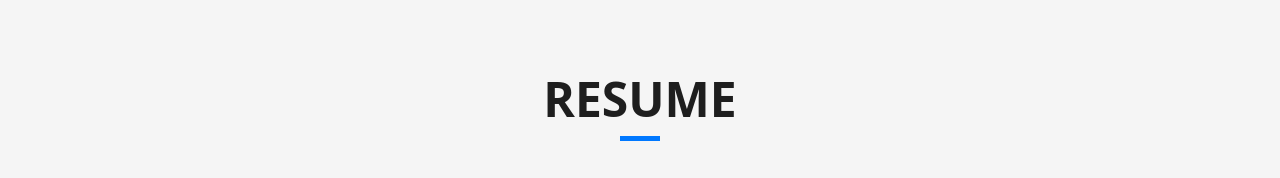
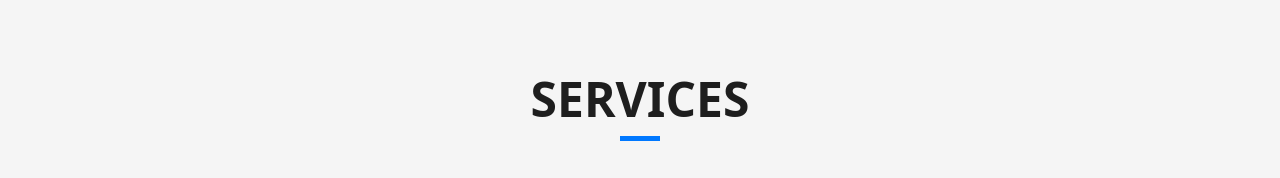
Before and after one commit to fayizv/personal-Website, a plain HTML site: page index.html in a window 1280 px wide. Shown: the part 1756-1934 px from the top of the page. Drawn offline with nearby package versions, Linux system fonts and the light colour scheme.

Commit message:
remove work

```diff
--- a/index.html
+++ b/index.html
@@ -47,7 +47,7 @@
           <li><a class="nav-link scrollto active" href="#hero">Home</a></li>
           <li><a class="nav-link scrollto" href="#about">About</a></li>
           <li><a class="nav-link scrollto" href="#services">Services</a></li>
-          <li><a class="nav-link scrollto " href="#work">Work</a></li>
+          <!-- <li><a class="nav-link scrollto " href="#work">Work</a></li> -->
           <!-- <li><a class="nav-link scrollto " href="#blog">Blog</a></li> -->
 
           </li>
@@ -185,7 +185,7 @@
           <div class="col-sm-12">
             <div class="title-box text-center">
               <h3 class="title-a">
-                Resume
+                Services
               </h3>
               <div class="line-mf"></div>
             </div>
```
